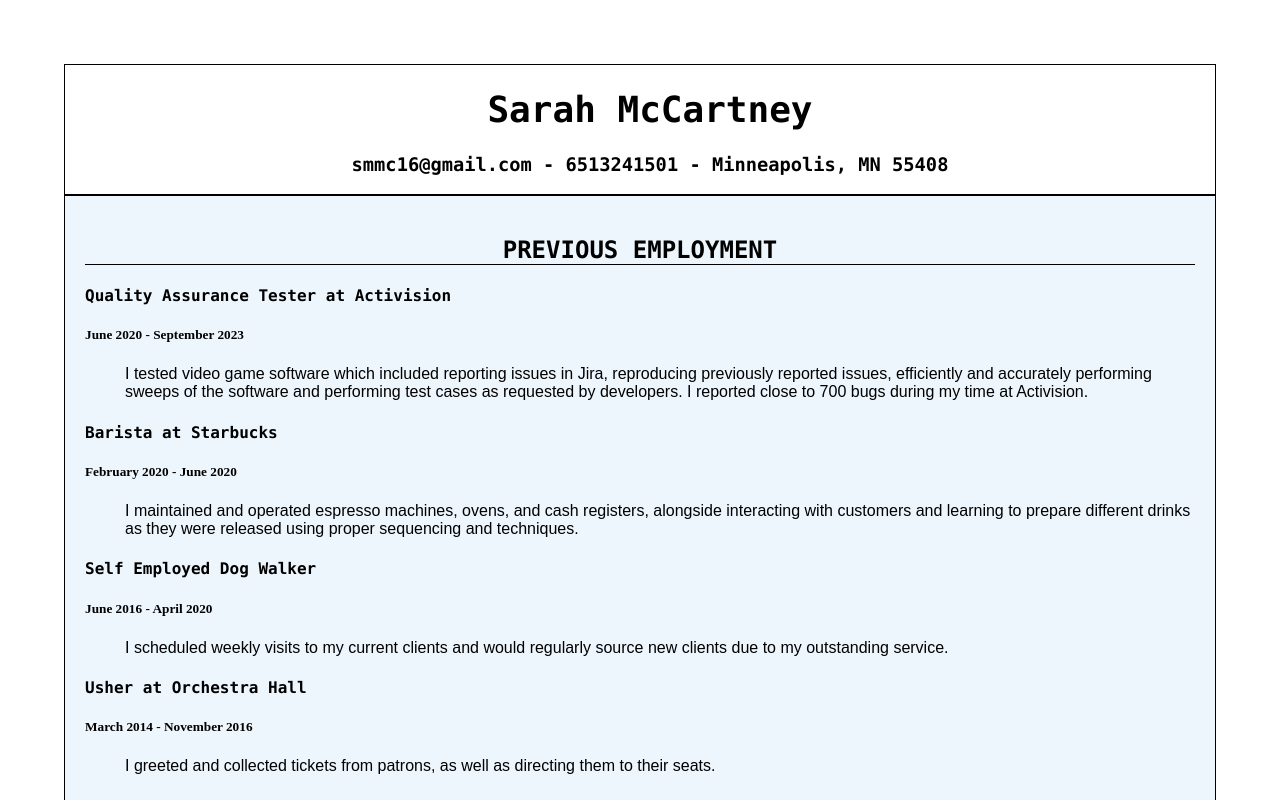
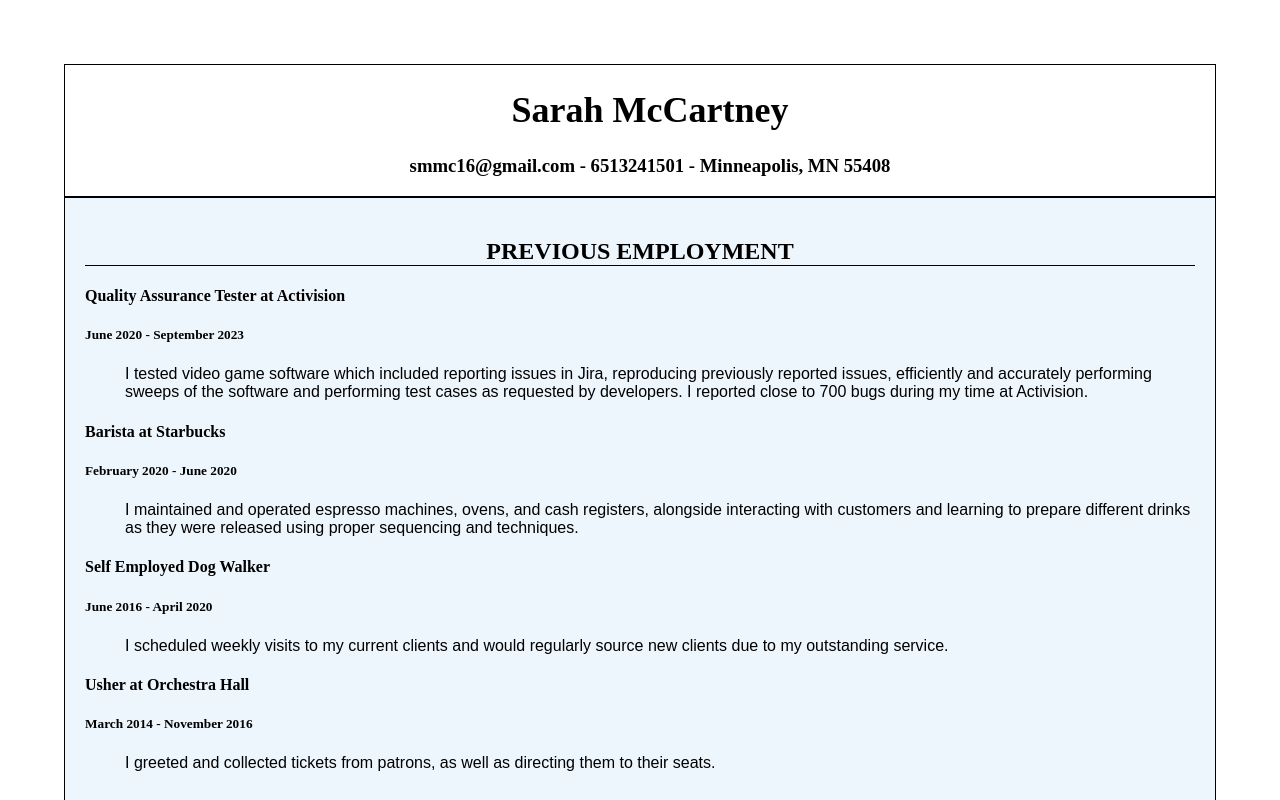
Before and after one commit to smmc16/smmc16.github.io, a plain HTML site: page index.html in a window 1280 px wide. Shown: the top 800 px of the page. Drawn offline with Linux system fonts and the light colour scheme.

Commit message:
Update style.css

```diff
--- a/style.css
+++ b/style.css
@@ -6,24 +6,24 @@ body {
 h1{
   color: black;
   font-size: 36px;
-  font-family: Monaco;
+  font-family: serif;
   text-align: center;
 }
 
 h2 {
   text-align: center;
-  font-family: Monaco;
+  font-family: serif;
   text-transform: uppercase;
   border-bottom: 1px solid black;
 }
 
 h3 {
   text-align: center;
-  font-family: Monaco;
+  font-family: serif;
 }
 
 h4{
-  font-family: Monaco;
+  font-family: serif;
 }
 
 .header {
```
